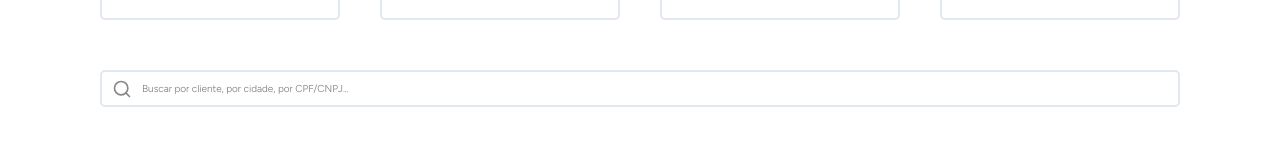
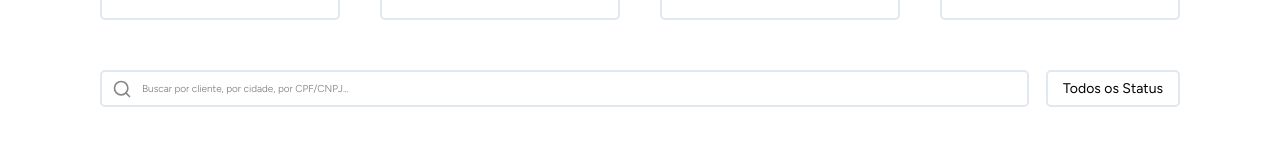
Before and after one commit to viitor14/front-tudo-voip, a React (Vite) app: page / in a window 1280 px wide. Shown: the part 292-438 px from the top of the page. Built offline with nearby package versions, Linux system fonts and the light colour scheme.

Commit message:
criação select personalizado

```diff
--- a/src/components/Input/styled.js
+++ b/src/components/Input/styled.js
@@ -4,7 +4,7 @@ import { borderColor } from '../../config/colors';
 
 export const InputWrapper = styled.div`
   position: relative;
-  width: 100%;
+  width: 86%;
 `;
 
 export const StyledInput = styled.input`
--- /dev/null
+++ b/src/components/select/Index.jsx
@@ -0,0 +1,25 @@
+import { SelectWrapper, Selected, OptionsList, OptionItem } from './styled';
+import React, { useState } from 'react';
+export default function Select({ options, value, onChange }) {
+  const [open, setOpen] = useState(false);
+
+  const handleSelect = (option) => {
+    onChange(option);
+    setOpen(false);
+  };
+
+  return (
+    <SelectWrapper>
+      <Selected onClick={() => setOpen(!open)}>{value || 'Selecione...'}</Selected>
+      {open && (
+        <OptionsList>
+          {options.map((opt) => (
+            <OptionItem key={opt} onClick={() => handleSelect(opt)}>
+              {opt}
+            </OptionItem>
+          ))}
+        </OptionsList>
+      )}
+    </SelectWrapper>
+  );
+}
--- /dev/null
+++ b/src/components/select/styled.js
@@ -0,0 +1,50 @@
+import styled from 'styled-components';
+import { borderColor } from '../../config/colors';
+
+export const SelectWrapper = styled.div`
+  position: relative;
+  width: fit-content;
+  height: 100%;
+`;
+
+export const Selected = styled.div`
+  display: flex;
+  justify-content: center;
+  align-items: center;
+  border: 2px solid ${borderColor};
+  border-radius: 5px;
+  height: 100%;
+  background: #fff;
+  cursor: pointer;
+  padding: 0 15px;
+  font-family: 'Figtree', sans-serif;
+  font-weight: 400;
+  font-size: 14px;
+`;
+
+export const OptionsList = styled.ul`
+  position: absolute;
+  top: 100%;
+  left: 0;
+  width: 100%;
+  border: 2px solid ${borderColor};
+  border-radius: 5px;
+  max-height: 150px;
+  overflow-y: auto;
+  z-index: 10;
+  margin: 0;
+  padding: 0;
+  margin-top: 5px;
+  list-style: none;
+  font-family: 'Figtree', sans-serif;
+  font-weight: 400;
+  font-size: 14px;
+`;
+
+export const OptionItem = styled.li`
+  padding: 10px;
+  cursor: pointer;
+  &:hover {
+    background: #eee;
+  }
+`;
--- a/src/pages/Home/Home.jsx
+++ b/src/pages/Home/Home.jsx
@@ -1,8 +1,9 @@
 import { Container } from '../../styles/GlobalStyles';
-import { DivTitle, Title, BoxInfoDashboard } from './styled';
+import { DivTitle, Title, BoxInfoDashboard, DivFilter } from './styled';
 
 import InfoDashboard from '../../components/InfoDashboard/Index';
 import InputWithIcon from '../../components/Input/Index';
+import Select from '../../components/select/Index';
 
 export default function Home() {
   return (
@@ -18,7 +19,14 @@ export default function Home() {
         <InfoDashboard title="Em Andamento" number={2} />
         <InfoDashboard title="Recusados" number={1} />
       </BoxInfoDashboard>
-      <InputWithIcon placeholder="Buscar por cliente, por cidade, por CPF/CNPJ..." />
+      <DivFilter>
+        <InputWithIcon placeholder="Buscar por cliente, por cidade, por CPF/CNPJ..." />
+        <Select
+          options={['Todos os Status', 'Ativo', 'Em Andamento', 'Recusado']}
+          value="Todos os Status"
+          onChange={(value) => console.log(value)}
+        />
+      </DivFilter>
     </Container>
   );
 }
--- a/src/pages/Home/styled.js
+++ b/src/pages/Home/styled.js
@@ -1,5 +1,5 @@
 import styled from 'styled-components';
-import { primaryColor, primaryDarkColor } from '../../config/colors';
+import { borderColor, primaryColor, primaryDarkColor } from '../../config/colors';
 
 export const DivTitle = styled.div`
   display: flex;
@@ -20,4 +20,9 @@ export const BoxInfoDashboard = styled.div`
   gap: 40px;
 `;
 
-export const Button = styled.button``;
+export const DivFilter = styled.div`
+  display: flex;
+  width: 100%;
+  justify-content: space-between;
+  align-items: center;
+`;
```
